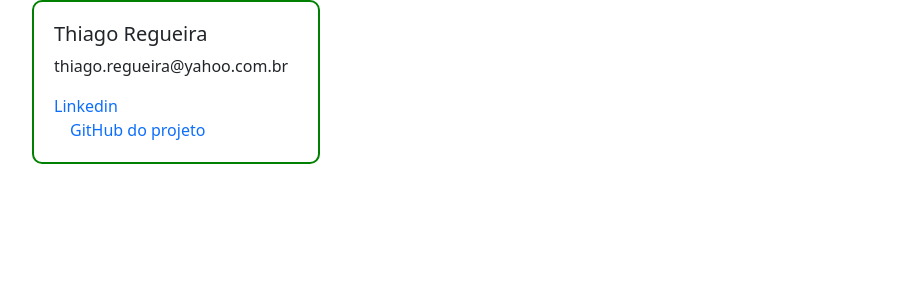
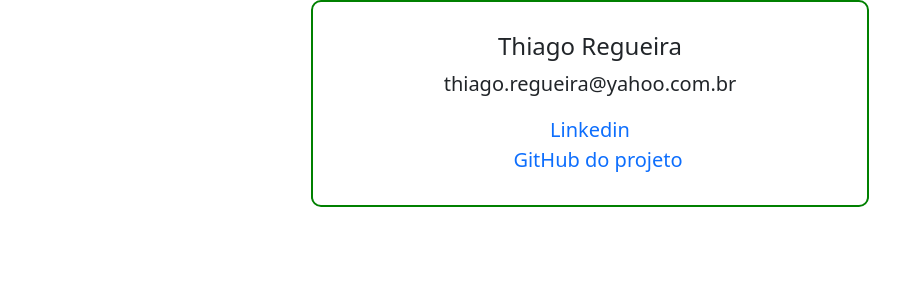
Before and after one commit to thiagoregueira/Blog_Comunidade_Flask, a Flask app: page /contato in a window 1280 px wide. Shown: the part 56-356 px from the top of the page, without its empty margins (50-950 px from the left). Run offline with Flask 3, Linux system fonts and the light colour scheme.

Commit message:
Update contact information styling in contato.html

```diff
--- a/comunidade/templates/contato.html
+++ b/comunidade/templates/contato.html
@@ -1,11 +1,12 @@
 {% extends 'base.html' %}
 
 {% block body %}
-<div class="card" style="width: 18rem; border: 2px solid green; padding: 20px;">
-    <h5 class="card-title">Thiago Regueira</h5>
-    <p class="card-text">thiago.regueira@yahoo.com.br</p>
-    <a href="https://www.linkedin.com/in/thiagoregueira/" style="text-decoration: none" class="card-link">Linkedin</a>
-    <a href="https://github.com/thiagoregueira/Blog_Comunidade_Flask" style="text-decoration: none"
+<div class="card" style="width: 50%; margin: 0 auto; border: 2px solid green; padding: 30px; text-align: center;">
+    <h5 class="card-title" style="font-size: 24px;">Thiago Regueira</h5>
+    <p class="card-text" style="font-size: 20px;">thiago.regueira@yahoo.com.br</p>
+    <a href="https://www.linkedin.com/in/thiagoregueira/" style="text-decoration: none; font-size: 20px;"
+        class="card-link">Linkedin</a>
+    <a href="https://github.com/thiagoregueira/Blog_Comunidade_Flask" style="text-decoration: none; font-size: 20px;"
         class="card-link">GitHub do projeto</a>
 </div>
 {% endblock %}
```
